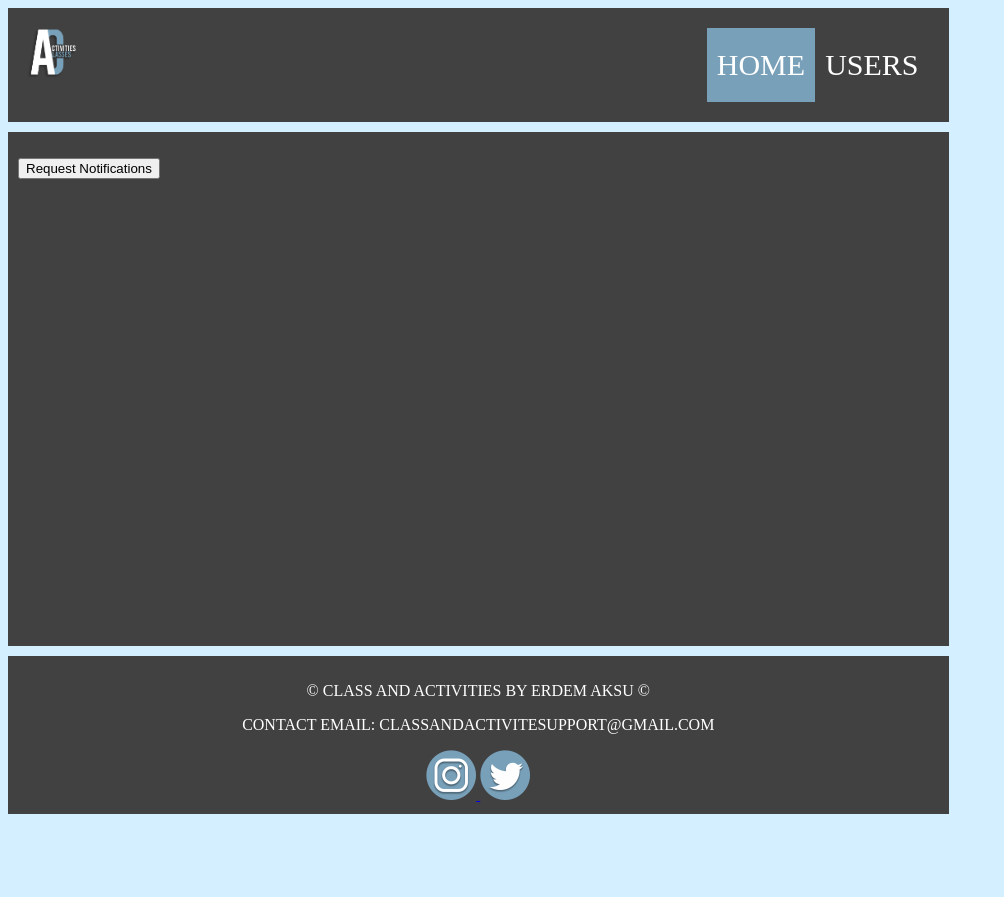
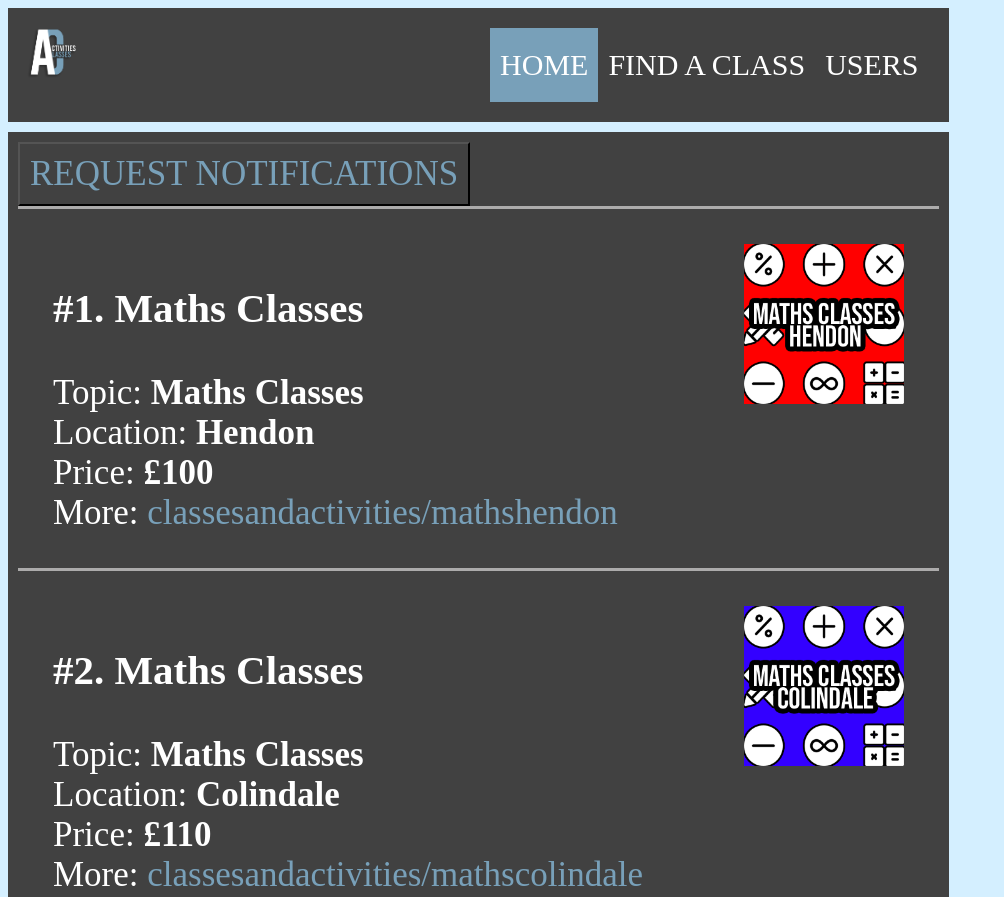
Before and after one commit to erdaksu/Progressive-Web-App, a plain HTML site: page index.html in a window 1280 px wide. Shown: the top 897 px of the page, without its empty margins (0-1004 px from the left). Before the commit the page ends 822 px from the top, so only its background shows below. Drawn offline with nearby package versions, Linux system fonts and the light colour scheme; a web font is replaced by a local one.

Commit message:
minor changes

```diff
--- a/app.js
+++ b/app.js
@@ -1,6 +1,28 @@
+var template = "<article>\n\
+	<img src='data/img/placeholder.png' data-src='data/img/SLUG.png' alt='NAME'>\n\
+	<h3>#POS. TOPIC</h3>\n\
+	<span>Topic:</span> <strong>TOPIC</strong>\n\
+	<br>\n\
+	<span>Location:</span> <strong>LOCATION</strong>\n\
+	<br>\n\
+	<span>Price:</span> <strong>PRICE</strong>\n\
+	<br>\n\
+	<span>More:</span> <a href='http://classesandactivities/SLUG'>classesandactivities/SLUG</a>\n\
+</article>";
+var content = '';
+for(var i=0; i<courses.length; i++) {
+	var entry = template.replace(/POS/g,(i+1))
+		.replace(/SLUG/g,courses[i].slug)
+		.replace(/TOPIC/g,courses[i].topic)
+		.replace(/LOCATION/g,courses[i].location)
+		.replace(/PRICE/g,courses[i].price)
+	entry = entry.replace('<a href=\'http:///\'></a>','-');
+	content += entry;
+};
+document.getElementById('content').innerHTML = content;
 // Registering Service Worker
 if('serviceWorker' in navigator) {
-	navigator.serviceWorker.register('/progressive-web-app/sw.js');
+	navigator.serviceWorker.register('sw.js');
 };
 
 // Requesting permission for Notifications after clicking on the button
--- a/index.html
+++ b/index.html
@@ -19,11 +19,12 @@
             <img id="logo" src="/img/logo.png" />
             <ul>
                 <li><a class="active" href="#home">HOME</a></li>
+                <li><a href="users.html">FIND A CLASS</a></li>
                 <li><a href="users.html">USERS</a></li>
             </ul>
         </header>
         <main>
-            <button id="notifications">Request Notifications</button>
+            <button id="notifications">REQUEST NOTIFICATIONS</button>
             <section id="content"></section>
         </main>
         <footer>
--- a/style.css
+++ b/style.css
@@ -65,7 +65,7 @@ body {
   .container {
     display: grid;
     gap: 10px;
-    grid-template-rows: 0.2fr 3.25fr 0.2fr;
+    grid-template-rows: 0.05fr 3.25fr 0.05fr;
     grid-template-columns: 3fr 1fr;
   }
   header {
@@ -81,3 +81,33 @@ body {
     grid-row: 3;
   }
   /* - CSS GRID END - */
+  button {
+    background-color: rgb(65, 65, 65);
+    font-size: 35px;
+    font-family: "Medula One";
+    color:#78a0b9;
+    padding: 10px;
+    text-align: left;
+  }
+  a {
+    text-decoration: none;
+    color: #78a0b9;
+  }
+  main img {
+    float: right;
+    width: 30%;
+    min-width: 80px;
+    max-width: 160px;
+    padding-bottom: 1em;
+  }
+  article {
+    border-top: 0.1em solid #acabab;
+    padding: 1em;
+  }
+  article img[data-src] {
+    filter: blur(0.2em);
+  }
+  article img {
+    filter: blur(0em);
+    transition: filter 0.5s;
+  }
--- a/sw.js
+++ b/sw.js
@@ -5,6 +5,7 @@ var cacheName = 'pwa-v1';
 var appShellFiles = [
   '/progressive-web-app/',
   '/progressive-web-app/index.html',
+  '/progressive-web-app/courses.html',
   '/progressive-web-app/users.html',
   '/progressive-web-app/style.css',
   '/progressive-web-app/data/courses.js',
```
